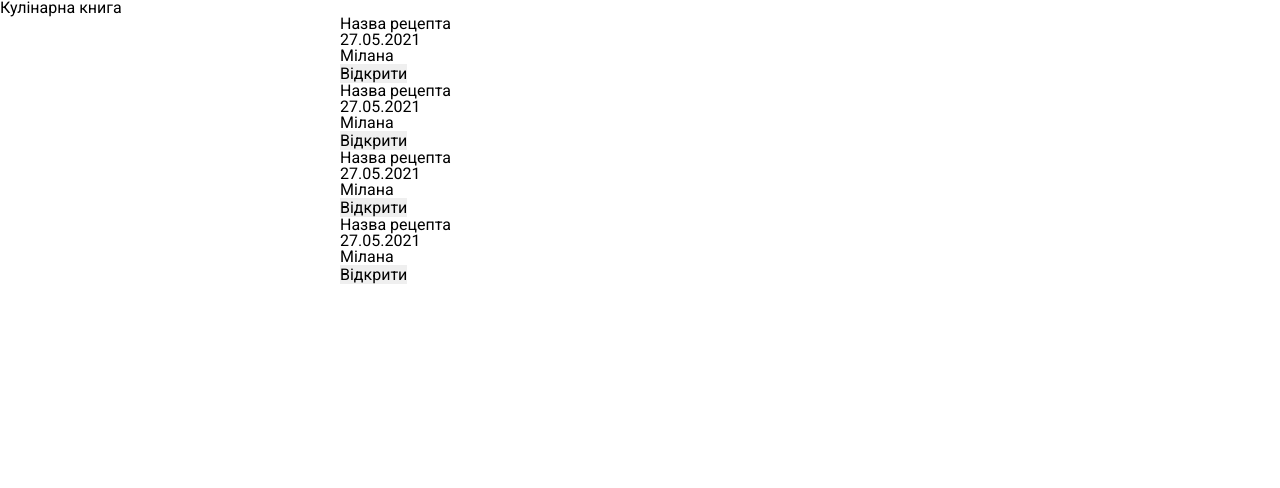
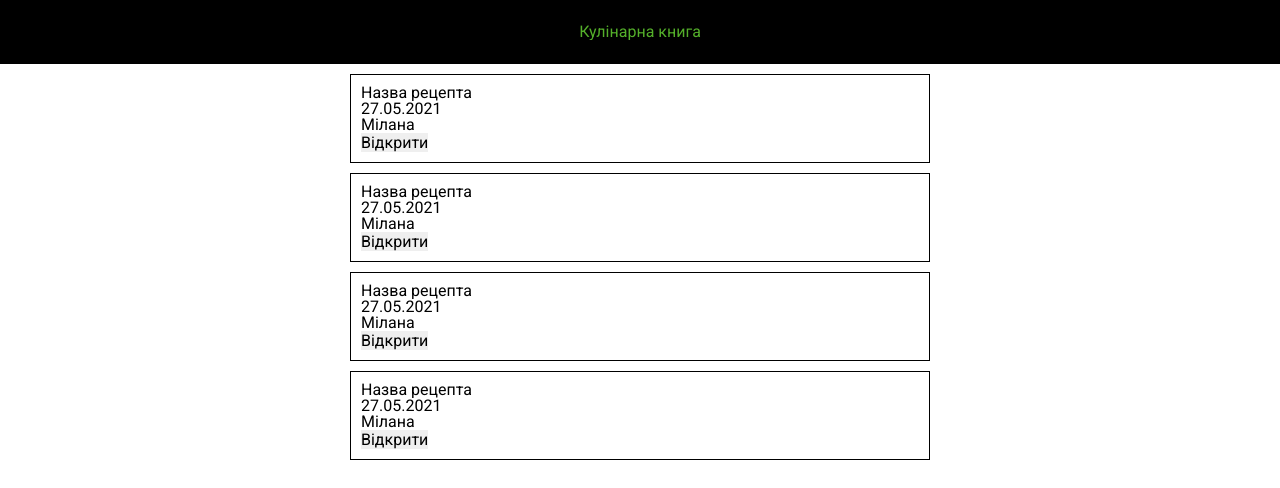
Before and after one commit to AmbeMO/diploma, an Angular app in the folder client/: page / in a window 1280 px wide. Shown: the top 488 px of the page. Built offline with nearby package versions, Linux system fonts and the light colour scheme.

Commit message:
add styles for header

```diff
--- a/client/src/app/admin/shared/components/admin-layout/admin-layout.component.html
+++ b/client/src/app/admin/shared/components/admin-layout/admin-layout.component.html
@@ -1,8 +1,12 @@
-<nav class="navbar">
+
+<div class="header">
+    <div class="container">
+        <nav class="header__row">
             <h1>
                 <a routerLink="/">Coolinary admin</a>
             </h1>
 
+            <div class="header__list">
                 <ul>
                     <li routerLinkActive="active">
                         <a [routerLink]="['/admin', 'dashboard']">Home</a>
@@ -14,8 +18,10 @@
                         <a href="#" (click)="logout($event)">Log out</a>
                     </li>
                 </ul>
+            </div>
         </nav>
-
-<div class="container">
+    </div>
+</div>
+<div class="content">
     <router-outlet></router-outlet>
 </div>
--- a/client/src/app/admin/shared/components/admin-layout/admin-layout.component.scss
+++ b/client/src/app/admin/shared/components/admin-layout/admin-layout.component.scss
@@ -0,0 +1,32 @@
+.header{
+  height: 8vh;
+  background: #000000;
+  width: 100%;
+  display: flex;
+  align-items: center;
+}
+
+
+.container{
+  max-width: 1260px;
+  margin: 0px auto;
+
+}
+.header__row{
+  //margin: 0 auto;
+  max-width: 1000px;
+  color: #54af2a;
+  display: flex;
+  justify-content: space-between;
+
+
+
+  .header__list{
+    ul{
+      display: flex;
+      li{
+        padding: 0px 20px;// переробити, по центру статік
+      }
+    }
+  }
+}
--- a/client/src/app/shared/components/main-layout/main-layout.component.html
+++ b/client/src/app/shared/components/main-layout/main-layout.component.html
@@ -1,7 +1,15 @@
-<nav class="navbar main">
-    <h1>Кулінарна книга</h1>
-</nav>
+<div class="header">
 
-<div class="container">
+    <div class="container">
+
+        <nav class="header__row">
+            <h1>Кулінарна книга</h1>
+        </nav>
+
+    </div>
+
+</div>
+
+<div class="content">
     <router-outlet></router-outlet>
 </div>
--- a/client/src/app/shared/components/main-layout/main-layout.component.scss
+++ b/client/src/app/shared/components/main-layout/main-layout.component.scss
@@ -0,0 +1,24 @@
+.header {
+  height: 8vh;
+  background: #000000;
+  width: 100%;
+  display: flex;
+  align-items: center;
+
+  .container {
+    max-width: 1260px;
+    margin: 0px auto;
+
+  }
+
+  .header__row {
+    margin: 0 auto;
+    max-width: 1000px;
+    color: #54af2a;
+    display: flex;
+    align-items: center;
+    justify-content: space-between;
+
+
+  }
+}
--- a/client/src/app/shared/components/receipe/receipe.component.scss
+++ b/client/src/app/shared/components/receipe/receipe.component.scss
@@ -0,0 +1,5 @@
+.card{
+  border: 1px solid black;
+  padding: 10px;
+  margin: 10px;
+}
--- a/client/src/styles.scss
+++ b/client/src/styles.scss
@@ -20,12 +20,15 @@ blink { text-decoration: none; }
 nobr { white-space: normal; }
 button{cursor:pointer; border:none;}
 body *{ box-sizing: border-box;outline:none;
-  font-family: 'Roboto', sans-serif;
+  font-family: 'Roboto', sans-serif; overflow: hidden;
 }
 
 
 @import url('https://fonts.googleapis.com/css2?family=Roboto:ital@0;1&display=swap');
 
+
+
 .active{
-  color: red;
+  color: #000000;
+  background-color: #54af2a;
 }
```
Lines whose indentation alone changed are shown as unchanged.
